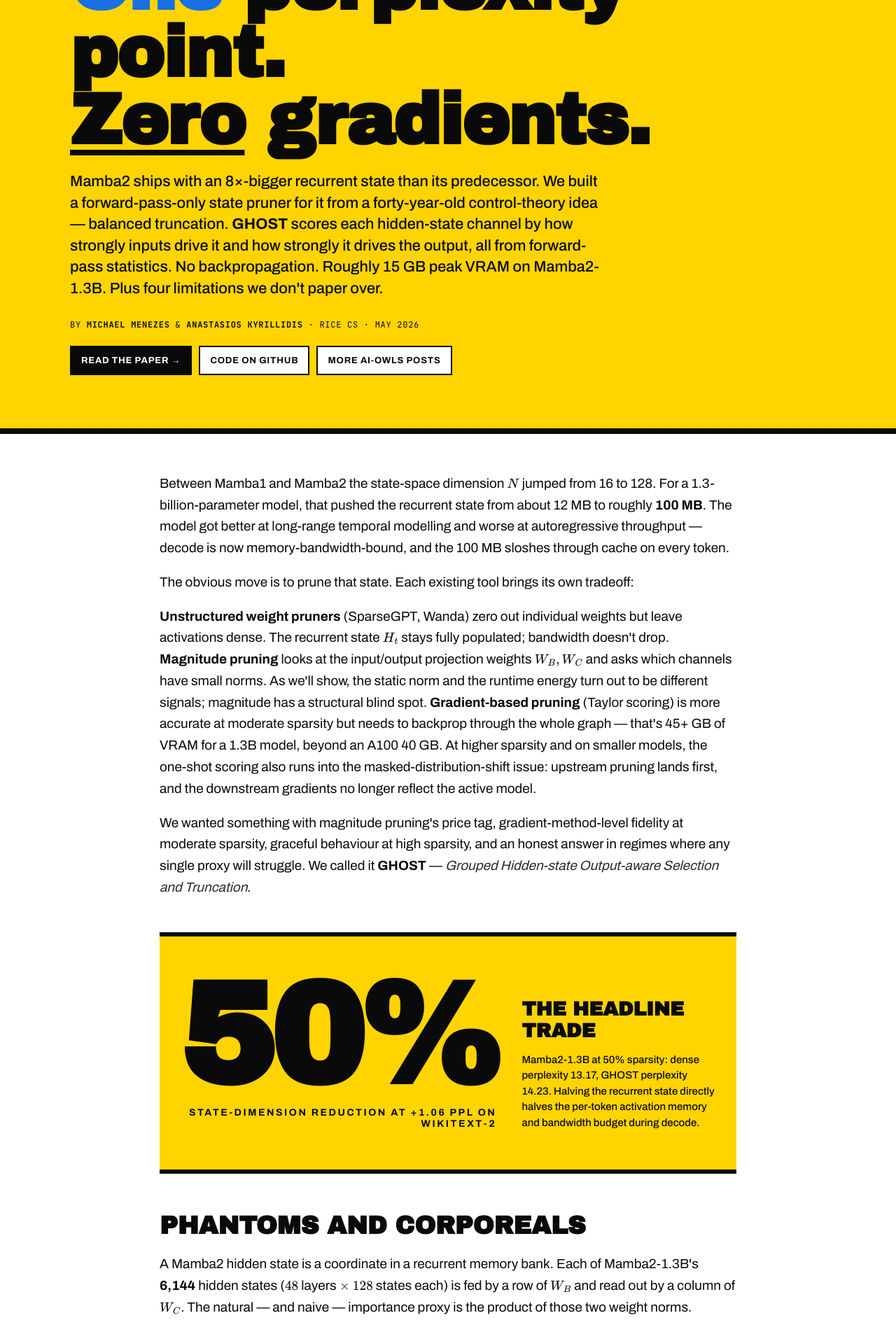
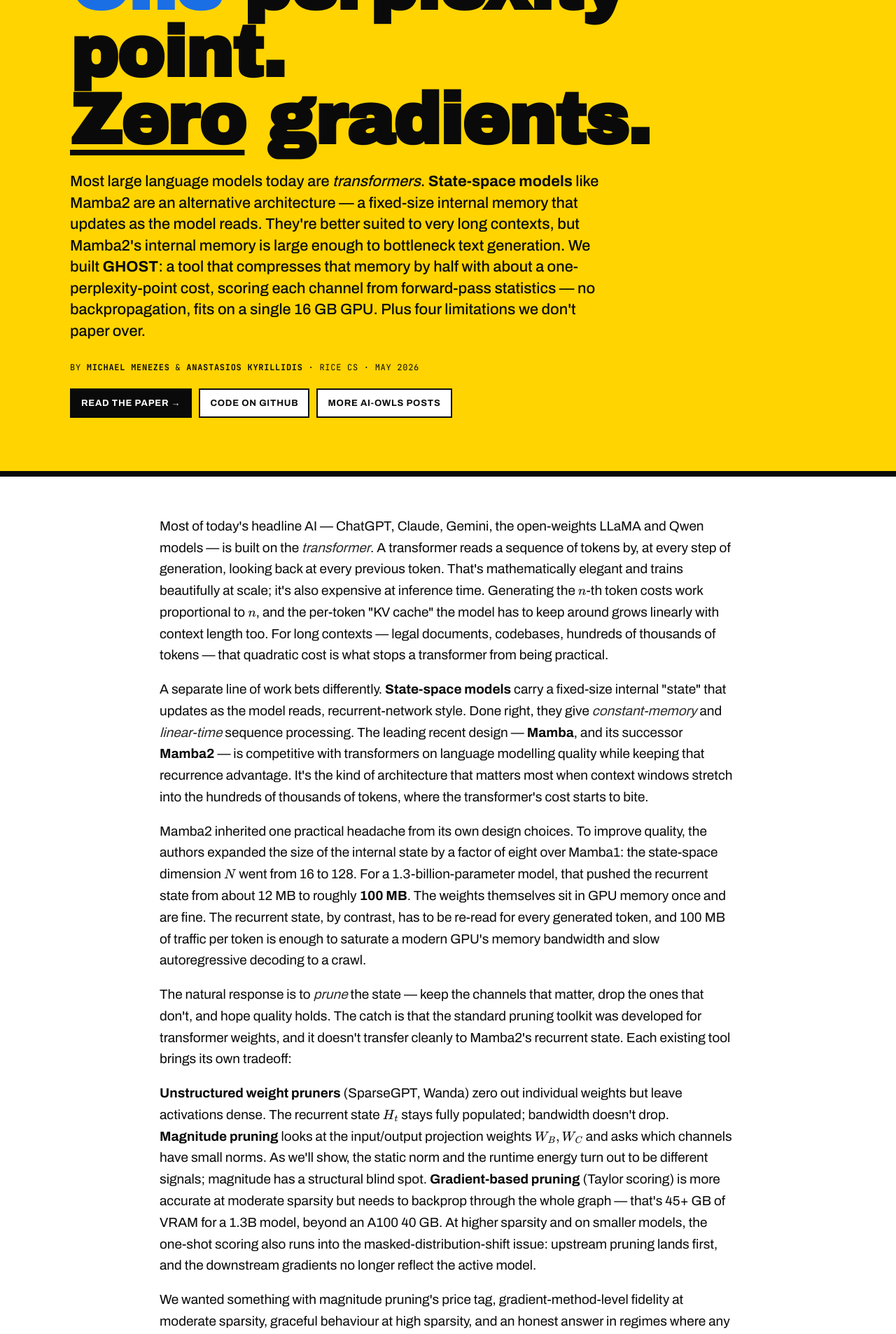
Before and after one commit to akyrillidis/aiowls, a Jekyll site: the page ghost_mamba2.html, which Jekyll copies as it is, in a window 1280 px wide. Shown: the part 343-2249 px from the top of the page at 70% size. Built offline with Jekyll 4.4.1, drawn with Linux system fonts in a browser that asks for light colours.

Commit message:
GHOST blog: Dean-friendly intro + divider sizing fix
- Add 4 accessible opening paragraphs framing the ML landscape for a
  reader who knows transformers but not necessarily SSMs:
  (1) what transformers are and where their cost shows up,
  (2) what state-space models / Mamba2 are and why they matter,
  (3) Mamba2's 100 MB recurrent-state bottleneck during decode,
  (4) why the standard pruning toolkit doesn't transfer cleanly.
  This replaces the previous opening that dropped the reader straight
  into "Between Mamba1 and Mamba2 the state-space dimension N
  jumped from 16 to 128" without context.
- Soften the dek (the orange-italics line under the hero headline)
  to introduce "transformers" and "state-space models" before naming
  Mamba2 specifically.
- Fix divider bignum sizing: the 16.16 number was wider than the
  1fr column it lived in and overflowed onto the side label, hiding
  it. Switch to grid-template-columns: auto minmax(280px, 1fr) so
  the bignum column auto-sizes to its content. Cap font at 144px
  (was 240px); add tabular-nums for consistent digit width; cap the
  sub-label below the bignum at max-width 320px so it wraps cleanly.
  All four dividers now display their full label text.

Co-Authored-By: Claude Opus 4.7 (1M context) <noreply@anthropic.com>

```diff
--- a/ghost_mamba2.html
+++ b/ghost_mamba2.html
@@ -226,17 +226,20 @@ a:hover { background: var(--bb-yellow); text-decoration: none; }
     max-width: 880px;
     margin: 0 auto;
     display: grid;
-    grid-template-columns: 1fr 2fr;
+    grid-template-columns: auto minmax(280px, 1fr);
     gap: 36px;
     align-items: end;
 }
 .divider .bignum {
     font-family: var(--display);
     font-weight: 900;
-    font-size: clamp(120px, 16vw, 240px);
+    font-size: clamp(64px, 10vw, 144px);
     line-height: 0.85;
-    letter-spacing: -0.04em;
-    text-align: right;
+    letter-spacing: -0.03em;
+    text-align: left;
+    font-variant-numeric: tabular-nums;
+    min-width: 0;
+    overflow-wrap: anywhere;
 }
 .divider .bignum .sub {
     display: block;
@@ -247,6 +250,7 @@ a:hover { background: var(--bb-yellow); text-decoration: none; }
     text-transform: uppercase;
     margin-top: 14px;
     line-height: 1.2;
+    max-width: 320px;
 }
 .divider .label {
     font-family: var(--display);
@@ -495,7 +499,7 @@ figure figcaption .lead {
             <span class="underline">Zero</span> gradients.
         </h1>
         <p class="dek">
-            Mamba2 ships with an 8&times;-bigger recurrent state than its predecessor. We built a forward-pass-only state pruner for it from a forty-year-old control-theory idea &mdash; balanced truncation. <strong>GHOST</strong> scores each hidden-state channel by how strongly inputs drive it and how strongly it drives the output, all from forward-pass statistics. No backpropagation. Roughly 15&nbsp;GB peak VRAM on Mamba2-1.3B. Plus four limitations we don't paper over.
+            Most large language models today are <em>transformers</em>. <strong>State-space models</strong> like Mamba2 are an alternative architecture &mdash; a fixed-size internal memory that updates as the model reads. They're better suited to very long contexts, but Mamba2's internal memory is large enough to bottleneck text generation. We built <strong>GHOST</strong>: a tool that compresses that memory by half with about a one-perplexity-point cost, scoring each channel from forward-pass statistics &mdash; no backpropagation, fits on a single 16&nbsp;GB GPU. Plus four limitations we don't paper over.
         </p>
         <p class="byline">
             By <span>Michael Menezes</span> &amp; <span>Anastasios Kyrillidis</span> &middot; Rice CS &middot; May 2026
@@ -512,10 +516,16 @@ figure figcaption .lead {
 <article class="body">
 
 <p>
-    Between Mamba1 and Mamba2 the state-space dimension $N$ jumped from 16 to 128. For a 1.3-billion-parameter model, that pushed the recurrent state from about 12&nbsp;MB to roughly <strong>100&nbsp;MB</strong>. The model got better at long-range temporal modelling and worse at autoregressive throughput &mdash; decode is now memory-bandwidth-bound, and the 100&nbsp;MB sloshes through cache on every token.
+    Most of today's headline AI &mdash; ChatGPT, Claude, Gemini, the open-weights LLaMA and Qwen models &mdash; is built on the <em>transformer</em>. A transformer reads a sequence of tokens by, at every step of generation, looking back at every previous token. That's mathematically elegant and trains beautifully at scale; it's also expensive at inference time. Generating the $n$-th token costs work proportional to $n$, and the per-token "KV cache" the model has to keep around grows linearly with context length too. For long contexts &mdash; legal documents, codebases, hundreds of thousands of tokens &mdash; that quadratic cost is what stops a transformer from being practical.
 </p>
 <p>
-    The obvious move is to prune that state. Each existing tool brings its own tradeoff:
+    A separate line of work bets differently. <strong>State-space models</strong> carry a fixed-size internal "state" that updates as the model reads, recurrent-network style. Done right, they give <em>constant-memory</em> and <em>linear-time</em> sequence processing. The leading recent design &mdash; <strong>Mamba</strong>, and its successor <strong>Mamba2</strong> &mdash; is competitive with transformers on language modelling quality while keeping that recurrence advantage. It's the kind of architecture that matters most when context windows stretch into the hundreds of thousands of tokens, where the transformer's cost starts to bite.
+</p>
+<p>
+    Mamba2 inherited one practical headache from its own design choices. To improve quality, the authors expanded the size of the internal state by a factor of eight over Mamba1: the state-space dimension $N$ went from 16 to 128. For a 1.3-billion-parameter model, that pushed the recurrent state from about 12&nbsp;MB to roughly <strong>100&nbsp;MB</strong>. The weights themselves sit in GPU memory once and are fine. The recurrent state, by contrast, has to be re-read for every generated token, and 100&nbsp;MB of traffic per token is enough to saturate a modern GPU's memory bandwidth and slow autoregressive decoding to a crawl.
+</p>
+<p>
+    The natural response is to <em>prune</em> the state &mdash; keep the channels that matter, drop the ones that don't, and hope quality holds. The catch is that the standard pruning toolkit was developed for transformer weights, and it doesn't transfer cleanly to Mamba2's recurrent state. Each existing tool brings its own tradeoff:
 </p>
 <p>
     <strong>Unstructured weight pruners</strong> (SparseGPT, Wanda) zero out individual weights but leave activations dense. The recurrent state $H_t$ stays fully populated; bandwidth doesn't drop.
```
